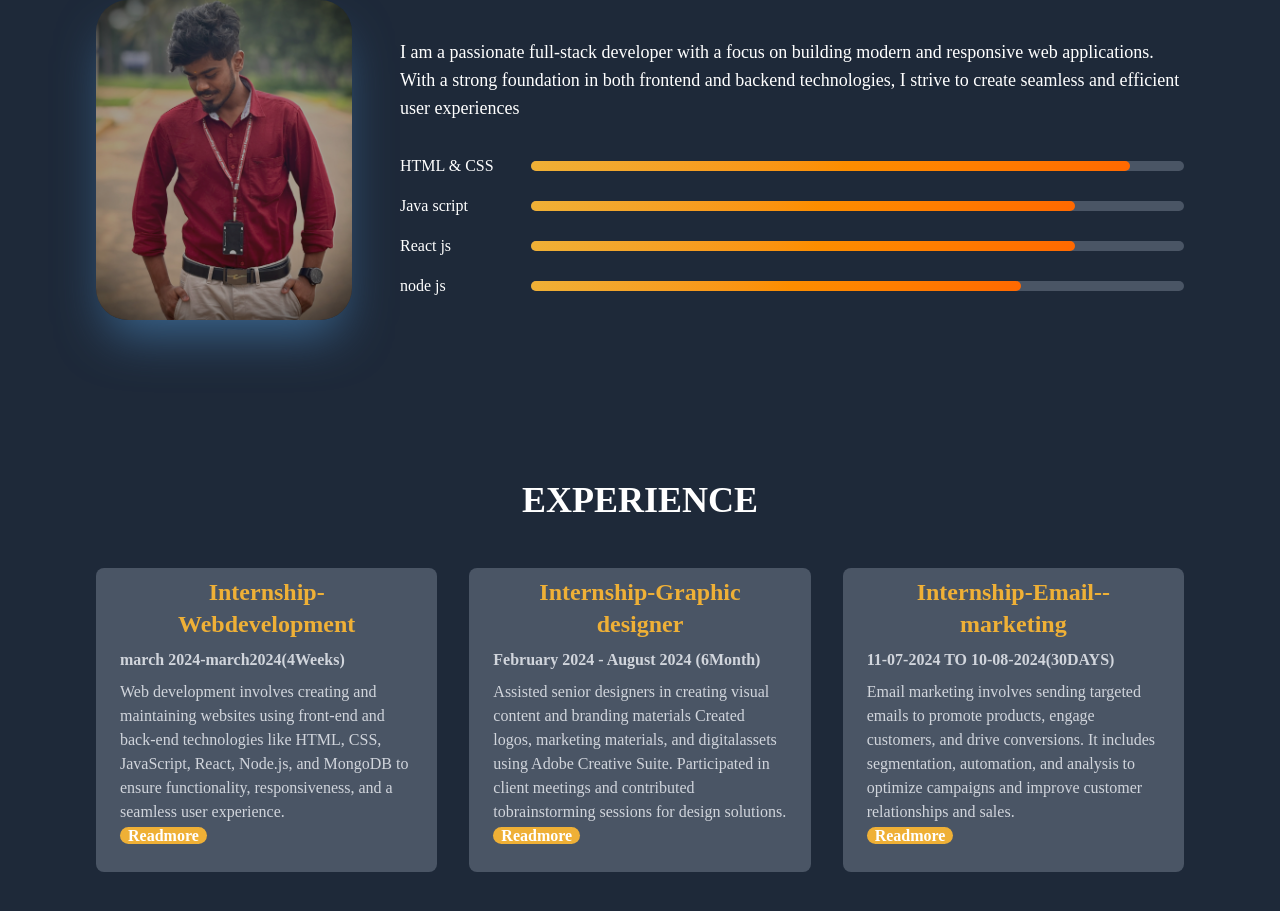
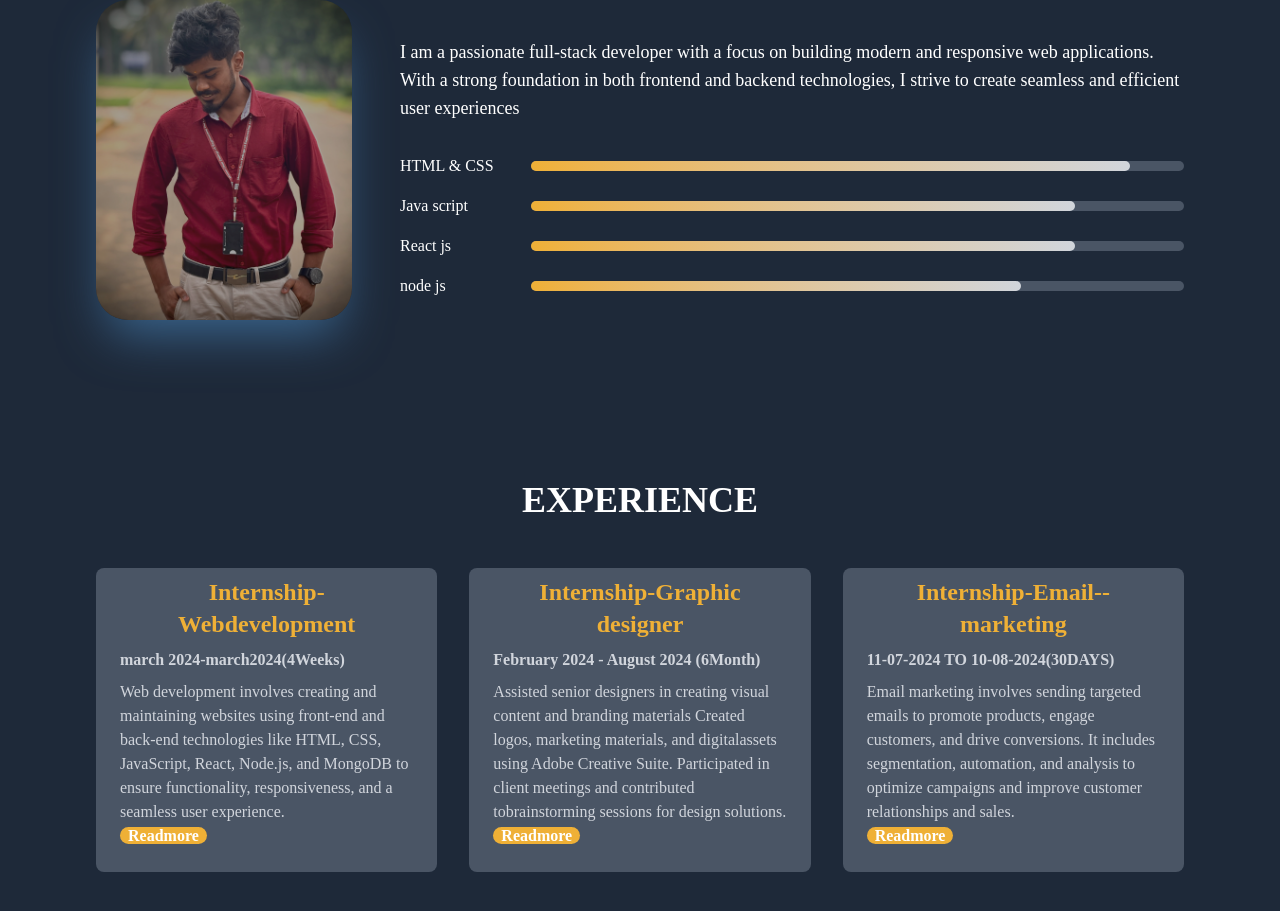
Before and after one commit to vgsanjaykumar/portfolio, a React (Vite) app: page / in a window 1280 px wide. Shown: the part 938-1849 px from the top of the page. Built offline with nearby package versions, Linux system fonts and the light colour scheme.

Commit message:
Update App.css

```diff
--- a/src/App.css
+++ b/src/App.css
@@ -80,7 +80,7 @@ header ul li {
 }
 
 .progessbar {
-  @apply bg-gradient-to-r from-[#EFB036] to-orange-500 h-2.5 rounded-full transform transition-transform duration-500 hover:scale-110
+  @apply bg-gradient-to-r from-[#EFB036] to-gray-300 h-2.5 rounded-full transform transition-transform duration-500 hover:scale-110
 }
 
 .progesbar-1 {
```
